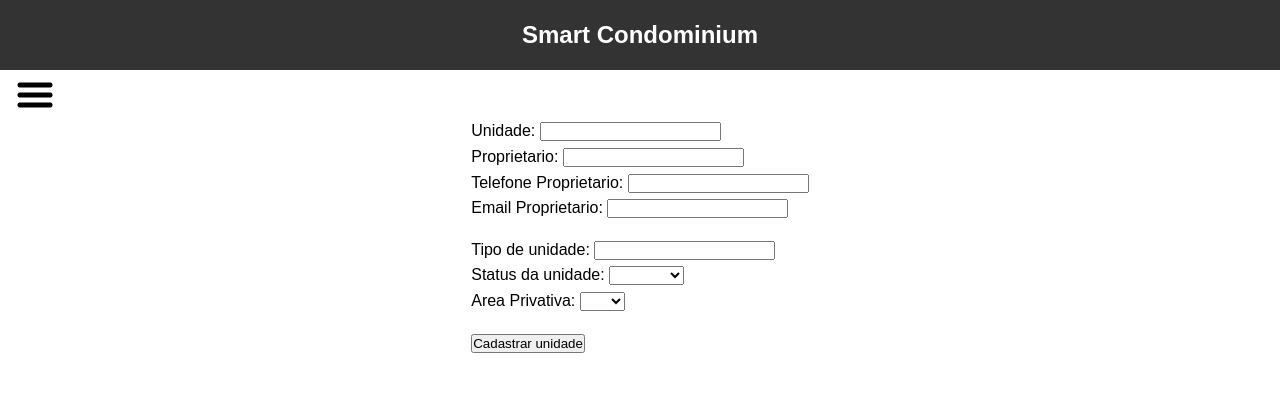
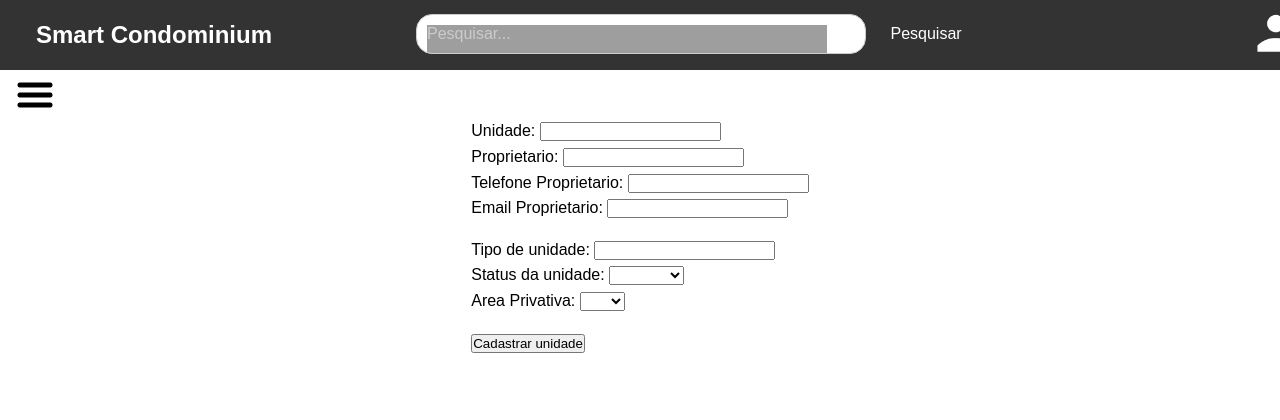
Before and after one commit to wilkerbruno/Smart-Condominium, a Flask app: page /cadastro_unit in a window 1280 px wide. Shown: the top 420 px of the page. Run offline with Flask 3, Linux system fonts and the light colour scheme; grey boxes are pictures that could not be loaded.

Commit message:
cabeçalho
inserindo a parte de pesquisa e de login no projeto

```diff
--- a/condominio/static/css/inicio.css
+++ b/condominio/static/css/inicio.css
@@ -25,7 +25,6 @@ header {
     background-color: #333;
     color: white;
     padding: 1rem;
-    text-align: center;
     position: fixed;
     width: 100%;
     z-index: 20;
@@ -35,6 +34,7 @@ header {
 header h1 {
     margin: 0;
     font-size: 1.5rem;
+    margin-left: 20px;
 }
 /*
 nav {
@@ -445,3 +445,97 @@ h2 a img{
 }
 
   /*fim pagina condominio*/
+
+  /* campo de pesquisa */
+  #search-form {
+    position: absolute;
+    display: inline-block;
+    margin-left: 400px;
+    margin-top: -200px;
+
+  }
+
+  #search-input {
+    width: 450px;
+    padding: 10px;
+    font-size: 16px;
+    border: 1px solid #ccc;
+    border-radius:16px;
+  }
+
+  #search-button {
+    background-color: #333;
+    color: #fff;
+    border: none;
+    padding: 10px 20px;
+    font-size: 16px;
+    cursor: pointer;
+    border-radius: 20px;
+  }
+
+  #search-button:hover {
+    background-color: rgba(0, 0, 0, 1);;
+  }
+
+  /* fim campo de pesquisa */
+
+  /* login */
+  .img_login{
+    position: absolute;
+    margin-left: 1240px;
+    cursor: pointer;
+    margin-top: -40px;
+    border-radius: 10px;
+
+  }
+
+
+
+.login-form {
+    display: none;
+    position: absolute;
+    top: 100%;
+    right: 0;
+    background-color: #2E865F;
+    border: 1px solid #ccc;
+    padding: 10px;
+  }
+
+  .login-form form {
+    margin: 0;
+    padding: 0;
+  }
+
+  .login-form label {
+    display: block;
+    margin-bottom: 5px;
+  }
+
+  .login-form input[type="text"],
+  .login-form input[type="password"] {
+    width: 100%;
+    padding: 5px;
+    margin-bottom: 10px;
+    border: 1px solid #ccc;
+    border-radius: 4px;
+  }
+
+  .login-form input[type="submit"] {
+    background-color: #3CB371;
+    color: #fff;
+    border: none;
+    padding: 5px 10px;
+    border-radius: 4px;
+    cursor: pointer;
+  }
+
+  .login-form input[type="submit"]:hover {
+    background-color: #2E865F;
+  }
+
+  .inscrever{
+    color: #fff;
+  }
+
+
+  /* fim login */
--- a/condominio/templates/template.html
+++ b/condominio/templates/template.html
@@ -13,11 +13,27 @@
 
 <body>
   <header>
-    <h1>Smart Condominium</h1>
+    <h1 >Smart Condominium</h1>
     <span id="menu-toggle" class="menu-toggle">
 
+      <form id="search-form" method="post">
+        <input type="search" id="search-input" name="search-input" placeholder="Pesquisar...">
+        <button id="search-button">Pesquisar</button>
+        <ul id="search-results"></ul>
+      </form>
 
+      <a class="img_login"><img src="{{ url_for('static', filename='img/login.png' )}}" alt=""></a>
 
+      <div id="login-form" class="login-form">
+        <form  method="post">
+          <label for="username">Usuário:</label><br>
+          <input type="text" id="username" name="username"><br>
+          <label for="password">Senha:</label><br>
+          <input type="password" id="password" name="password"><br>
+          <input type="submit" value="Entrar">
+          <a class="inscrever" href="#"> Inscreva-se</a>
+        </form>
+      </div>
 
 </header>
 
```
Also changed, not shown: condominio/static/img/login.png (added).
